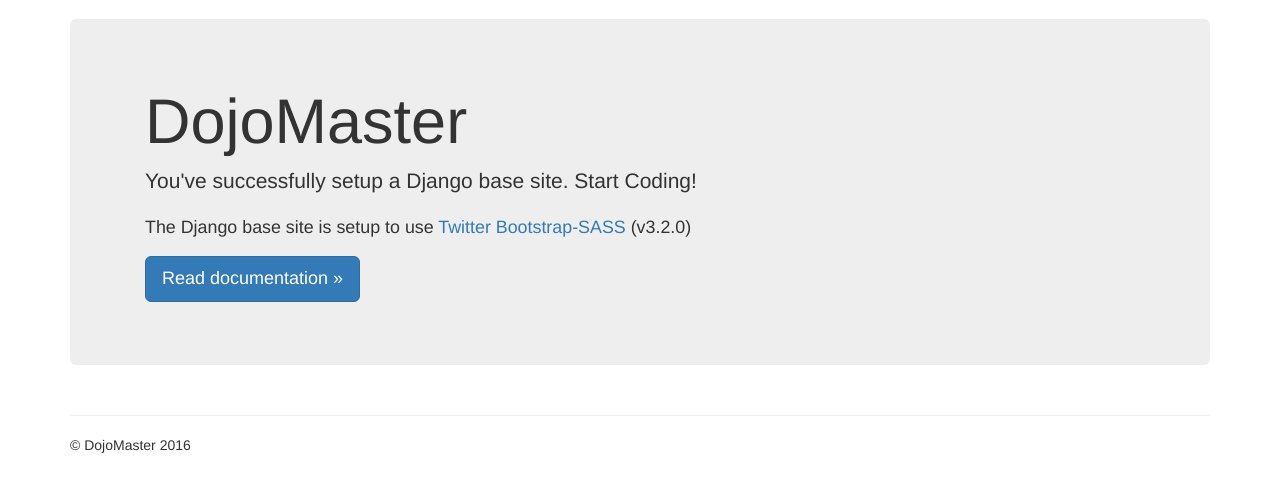
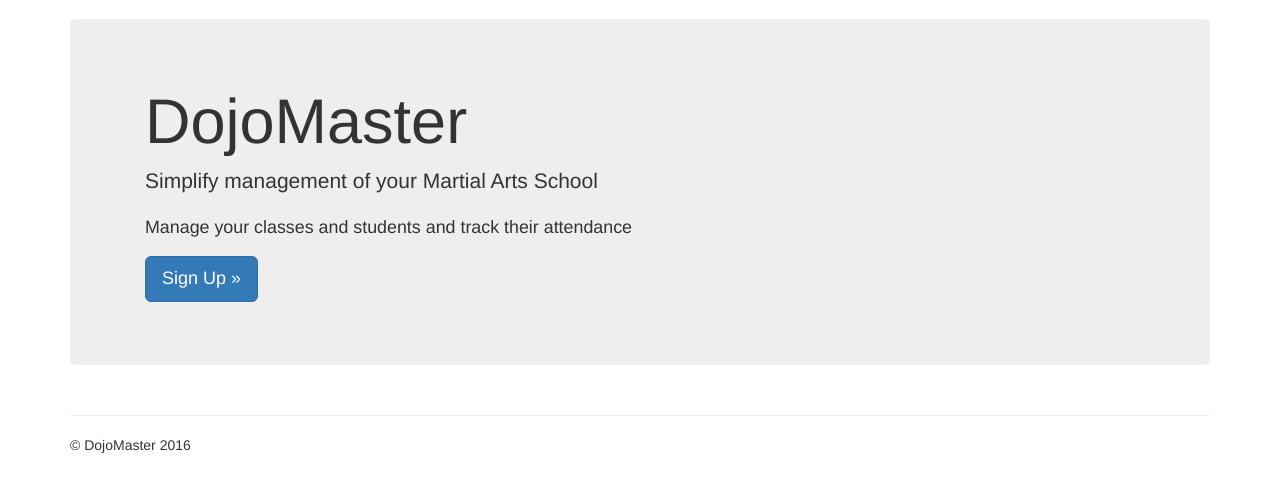
Before and after one commit to cloudartisan/dojomaster, a Django app: page / in a window 1280 px wide. Shown: the part 51-543 px from the top of the page. Run offline with Django 3.2, Linux system fonts and the light colour scheme; some libraries are stand-ins or nearby versions.

Commit message:
Update splash screen

```diff
--- a/apps/base/templates/index.html
+++ b/apps/base/templates/index.html
@@ -9,9 +9,9 @@
         <div class="jumbotron">
             <div class="container">
                 <h1>{{ SITE_NAME }}</h1>
-                <p>You've successfully setup a Django base site. Start Coding!</p>
-                <p><small>The Django base site is setup to use <a href="https://github.com/twbs/bootstrap-sass">Twitter Bootstrap-SASS</a> (v3.2.0)</small></p>
-                <p><a href="http://django-base-site.readthedocs.org/en/latest/" class="btn btn-primary btn-lg" target="_blank">Read documentation &raquo;</a></p>
+                <p>Simplify management of your Martial Arts School</p>
+                <p><small>Manage your classes and students and track their attendance</small></p>
+                <p><a href="/signup" class="btn btn-primary btn-lg" target="_blank">Sign Up &raquo;</a></p>
             </div>
         </div>
     </div>
```
